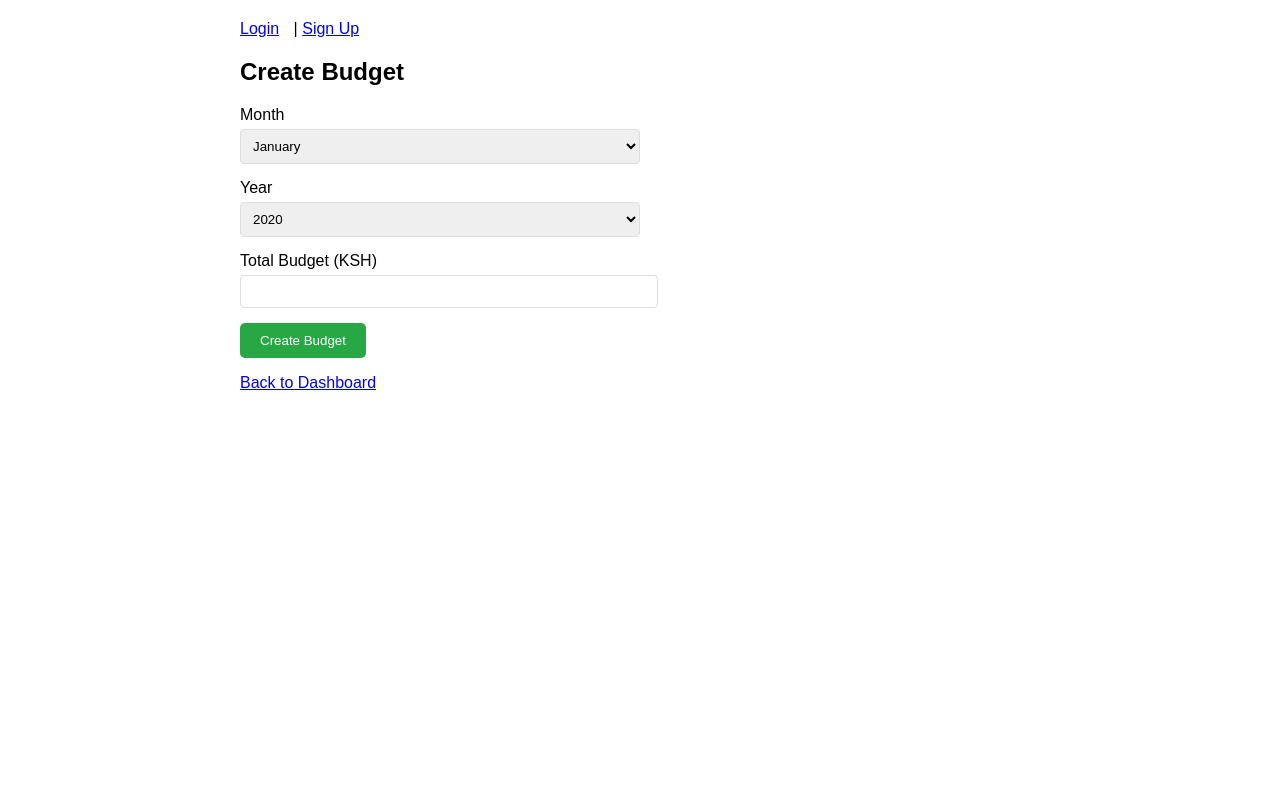
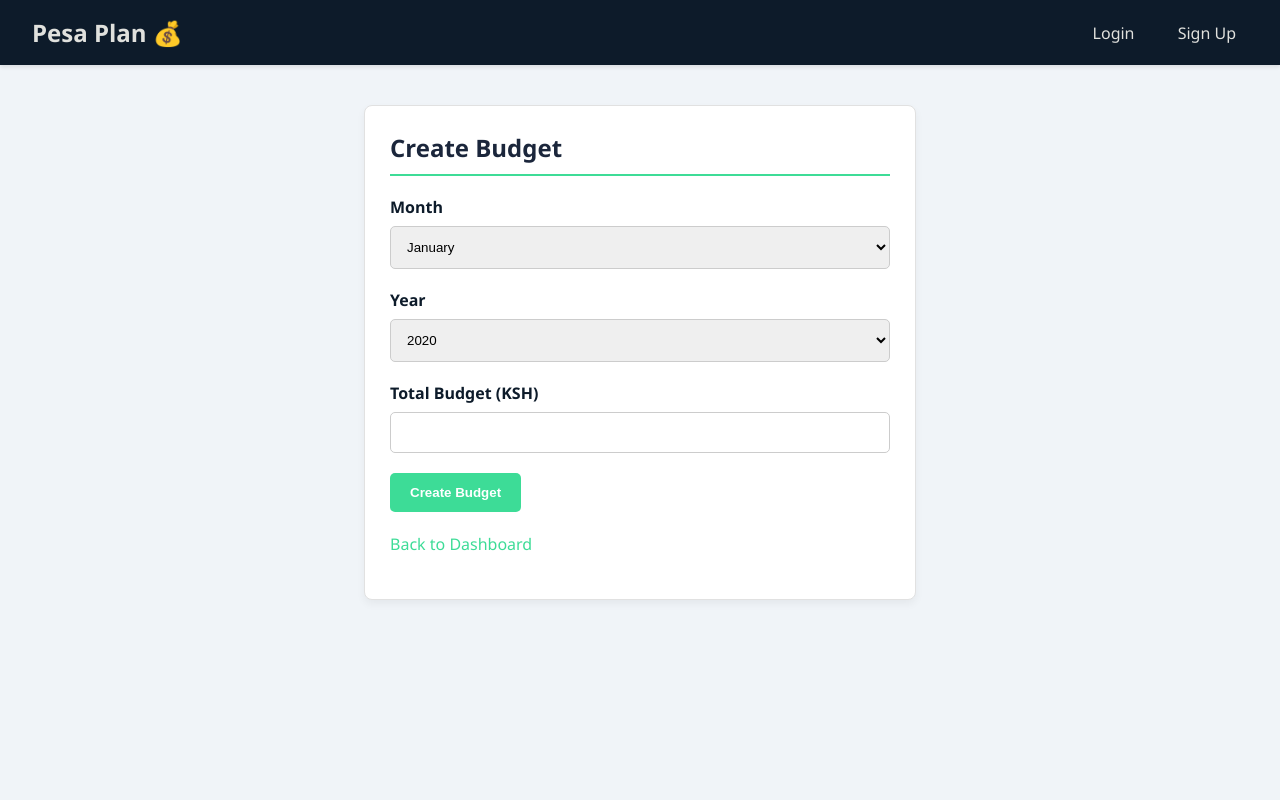
Before and after one commit to StewieC/pesaPlan, a Django app: page /budget/create/ in a window 1280 px wide. Run offline with Django 5.2, Linux system fonts and the light colour scheme.

Commit message:
changed frontend design

```diff
--- /dev/null
+++ b/finance/static/css/styles.css
@@ -0,0 +1,233 @@
+/* /static/css/styles.css */
+
+:root {
+  --dark-blue: #1B263B;
+  --very-dark-blue: #0D1B2A;
+  --accent-green: #3DDC97;
+  --light-background: #F0F4F8;
+  --light-text: #E0E1DD;
+  --dark-text: #0D1B2A;
+  --border-color: #415A77;
+  --success: #28a745;
+  --warning: #ffc107;
+  --error: #dc3545;
+}
+
+/* General Styles */
+body {
+  font-family: 'Segoe UI', Tahoma, Geneva, Verdana, sans-serif;
+  margin: 0;
+  background-color: var(--light-background);
+  color: var(--dark-text);
+  display: flex;
+  flex-direction: column;
+  min-height: 100vh;
+}
+
+main {
+  flex: 1;
+  padding: 20px;
+  max-width: 900px;
+  margin: 20px auto;
+  width: 95%;
+}
+
+h2, h3 {
+  color: var(--dark-blue);
+  border-bottom: 2px solid var(--accent-green);
+  padding-bottom: 10px;
+  margin-top: 0;
+}
+
+p {
+  line-height: 1.6;
+}
+
+a {
+  color: var(--accent-green);
+  text-decoration: none;
+  transition: color 0.3s;
+}
+
+a:hover {
+  color: var(--dark-blue);
+}
+
+/* Navigation Bar */
+.navbar {
+  background-color: var(--very-dark-blue);
+  padding: 1rem 2rem;
+  display: flex;
+  justify-content: space-between;
+  align-items: center;
+  box-shadow: 0 2px 4px rgba(0, 0, 0, 0.1);
+}
+
+.navbar-brand {
+  color: var(--light-text);
+  font-size: 1.5rem;
+  font-weight: bold;
+}
+
+.navbar-links a {
+  color: var(--light-text);
+  margin-left: 15px;
+  padding: 8px 12px;
+  border-radius: 5px;
+  transition: background-color 0.3s;
+}
+
+.navbar-links a:hover {
+  background-color: var(--dark-blue);
+  color: var(--accent-green);
+}
+
+/* Cards */
+.card {
+  background-color: #fff;
+  border-radius: 8px;
+  padding: 25px;
+  margin-bottom: 20px;
+  box-shadow: 0 4px 8px rgba(0, 0, 0, 0.05);
+  border: 1px solid #e1e1e1;
+}
+
+/* Tables */
+table {
+  width: 100%;
+  border-collapse: collapse;
+  margin: 25px 0;
+  font-size: 0.9em;
+  box-shadow: 0 4px 8px rgba(0, 0, 0, 0.05);
+}
+
+table thead tr {
+  background-color: var(--dark-blue);
+  color: #ffffff;
+  text-align: left;
+}
+
+th, td {
+  padding: 12px 15px;
+  border: 1px solid #dddddd;
+}
+
+table tbody tr {
+  border-bottom: 1px solid #dddddd;
+}
+
+table tbody tr:nth-of-type(even) {
+  background-color: #f3f3f3;
+}
+
+table tbody tr:last-of-type {
+  border-bottom: 2px solid var(--dark-blue);
+}
+
+/* Forms and Inputs */
+.form-group {
+  margin-bottom: 20px;
+}
+
+label {
+  display: block;
+  margin-bottom: 8px;
+  font-weight: 600;
+  color: var(--dark-text);
+}
+
+input[type="text"],
+input[type="number"],
+input[type="password"],
+input[type="email"],
+select {
+  width: 100%;
+  padding: 12px;
+  border: 1px solid #ccc;
+  border-radius: 5px;
+  box-sizing: border-box;
+  transition: border-color 0.3s, box-shadow 0.3s;
+}
+
+input:focus, select:focus {
+  border-color: var(--accent-green);
+  box-shadow: 0 0 5px rgba(61, 220, 151, 0.5);
+  outline: none;
+}
+
+/* Buttons */
+.btn {
+  display: inline-block;
+  padding: 12px 20px;
+  border: none;
+  border-radius: 5px;
+  color: #fff;
+  background-color: var(--accent-green);
+  font-weight: bold;
+  cursor: pointer;
+  text-align: center;
+  text-decoration: none;
+  transition: background-color 0.3s, transform 0.2s;
+  margin-right: 10px;
+}
+
+.btn:hover {
+  background-color: #2dbd81;
+  transform: translateY(-2px);
+  color: #fff;
+}
+
+.btn-secondary {
+    background-color: var(--dark-blue);
+}
+.btn-secondary:hover {
+    background-color: var(--very-dark-blue);
+}
+
+
+/* Messages & Alerts */
+.message {
+    padding: 15px;
+    margin-bottom: 20px;
+    border-radius: 5px;
+    color: #fff;
+    font-weight: 500;
+}
+.message.success {
+    background-color: var(--success);
+}
+.message.warning {
+    background-color: var(--warning);
+    color: var(--dark-text);
+}
+.message.error {
+    background-color: var(--error);
+}
+
+/* Chart Container */
+#chart-container {
+    padding: 20px;
+    margin-top: 20px;
+    background-color: #fff;
+    border-radius: 8px;
+    box-shadow: 0 4px 8px rgba(0, 0, 0, 0.05);
+}
+
+/* Responsive Design */
+@media (max-width: 768px) {
+  .navbar {
+    flex-direction: column;
+    padding: 1rem;
+  }
+  .navbar-brand {
+    margin-bottom: 1rem;
+  }
+  main {
+    padding: 15px;
+  }
+  .btn {
+    display: block;
+    width: 100%;
+    margin-bottom: 10px;
+  }
+}
--- a/finance/static/js/script.js
+++ b/finance/static/js/script.js
@@ -1,20 +1,48 @@
+// /static/js/script.js
+
 document.addEventListener('DOMContentLoaded', function() {
-  const ctx = document.getElementById('budgetChart').getContext('2d');
+  const chartCanvas = document.getElementById('budgetChart');
+
+  // Only run the chart script if the canvas element exists
+  if (chartCanvas && typeof window.chartData !== 'undefined') {
+    const ctx = chartCanvas.getContext('2d');
+
+    // New color palette for the chart
+    const chartColors = [
+        '#3DDC97', // Accent Green
+        '#415A77', // Muted Blue
+        '#778DA9', // Lighter Blue
+        '#FFC107', // Warning Yellow
+        '#0D1B2A', // Very Dark Blue
+        '#E53935'  // Error Red
+    ];
+
     new Chart(ctx, {
       type: 'pie',
       data: {
         labels: window.chartData.labels,
         datasets: [{
           data: window.chartData.data,
-        backgroundColor: ['#FF6384', '#36A2EB', '#FFCE56', '#4BC0C0', '#9966FF', '#FF9F40']
+          backgroundColor: chartColors,
+          borderColor: '#ffffff',
+          borderWidth: 2
         }]
       },
       options: {
         responsive: true,
         maintainAspectRatio: false,
         plugins: {
-        legend: { position: 'top' }
+          legend: {
+            position: 'top',
+            labels: {
+              color: '#0D1B2A', // Dark text for legend
+              font: {
+                size: 14
+              }
+            }
+          }
         }
       }
     });
+  }
 });
--- a/finance/templates/finance/base.html
+++ b/finance/templates/finance/base.html
@@ -1,54 +1,37 @@
 {% load static %}
 <!DOCTYPE html>
-<html>
+<html lang="en">
 <head>
-  <title>Pesa Plan</title>
+    <meta charset="UTF-8">
+    <meta name="viewport" content="width=device-width, initial-scale=1.0">
+    <title>Pesa Plan 💰</title>
+    <link rel="stylesheet" href="{% static 'css/styles.css' %}">
     <script src="https://cdn.jsdelivr.net/npm/chart.js"></script>
-  <style>
-    body {
-      font-family: Arial, sans-serif;
-      max-width: 800px;
-      margin: 0 auto;
-      padding: 20px;
-    }
-    .error { color: red; }
-    .success { color: green; }
-    nav { margin-bottom: 20px; }
-    a { margin-right: 10px; }
-    .btn {
-      display: inline-block;
-      padding: 10px 20px;
-      color: white;
-      text-decoration: none;
-      border-radius: 5px;
-      border: none;
-      cursor: pointer;
-    }
-    .btn:hover { opacity: 0.8; }
-    @media (max-width: 600px) {
-      body { padding: 10px; }
-      .btn { width: 100%; text-align: center; }
-      table { font-size: 14px; }
-    }
-  </style>
 </head>
 <body>
-  <nav>
+    <header class="navbar">
+        <a href="{% url 'finance:dashboard' %}" class="navbar-brand">Pesa Plan 💰</a>
+        <div class="navbar-links">
             {% if user.is_authenticated %}
-      <a href="{% url 'finance:dashboard' %}">Dashboard</a> |
-      <a href="{% url 'finance:budget_create' %}">Create Budget</a> |
+                <a href="{% url 'finance:dashboard' %}">Dashboard</a>
+                <a href="{% url 'finance:budget_create' %}">Create Budget</a>
                 <a href="{% url 'accounts:logout' %}">Logout</a>
             {% else %}
-      <a href="{% url 'accounts:login' %}">Login</a> |
+                <a href="{% url 'accounts:login' %}">Login</a>
                 <a href="{% url 'accounts:signup' %}">Sign Up</a>
             {% endif %}
-  </nav>
+        </div>
+    </header>
+
     <main>
         {% if messages %}
             {% for message in messages %}
-        <p class="{{ message.tags }}">{{ message }}</p>
+                <div class="message {{ message.tags }}" role="alert">
+                    {{ message }}
+                </div>
             {% endfor %}
         {% endif %}
+
         {% block content %}
         {% endblock %}
     </main>
--- a/finance/templates/finance/budget_create.html
+++ b/finance/templates/finance/budget_create.html
@@ -1,11 +1,10 @@
 {% extends 'finance/base.html' %}
-{% load static %}
 {% block content %}
+<div class="card" style="max-width: 500px; margin: auto;">
     <h2>Create Budget</h2>
     <form method="post">
         {% csrf_token %}
-    {{ form.month }} <!-- Hidden input for YYYY-MM -->
-    <div class="form-group">
+        {{ form.month }} <div class="form-group">
             <label for="{{ form.month_choice.id_for_label }}">Month</label>
             {{ form.month_choice }}
         </div>
@@ -18,47 +17,13 @@
             {{ form.total_amount }}
         </div>
         {% if form.errors %}
-      <p class="error">
-        {% for field in form %}
-          {% for error in field.errors %}
-            {{ error }}<br>
-          {% endfor %}
-        {% endfor %}
-        {% for error in form.non_field_errors %}
-          {{ error }}<br>
-        {% endfor %}
-      </p>
+            <div class="message error">
+                {% for field in form %}{% for error in field.errors %}{{ error }}<br>{% endfor %}{% endfor %}
+                {% for error in form.non_field_errors %}{{ error }}<br>{% endfor %}
+            </div>
         {% endif %}
-    <button type="submit" class="btn" style="background-color: #28a745;">Create Budget</button>
+        <button type="submit" class="btn">Create Budget</button>
     </form>
-  <p><a href="{% url 'finance:dashboard' %}">Back to Dashboard</a></p>
-
-  <style>
-    .form-group {
-      margin-bottom: 15px;
-    }
-    label {
-      display: block;
-      margin-bottom: 5px;
-    }
-    select, input[type="number"] {
-      width: 100%;
-      max-width: 400px;
-      padding: 8px;
-      border: 1px solid #ddd;
-      border-radius: 4px;
-    }
-    form {
-      max-width: 400px;
-    }
-    .error {
-      color: red;
-      font-size: 14px;
-    }
-    @media (max-width: 600px) {
-      select, input[type="number"] {
-        font-size: 16px;
-      }
-    }
-  </style>
+    <p style="margin-top:20px;"><a href="{% url 'finance:dashboard' %}">Back to Dashboard</a></p>
+</div>
 {% endblock %}
```
Also changed, not shown: accounts/templates/accounts/login.html (+14 -38 lines), accounts/templates/accounts/signup.html (+8 -38 lines), finance/templates/finance/allocation_create.html (+22 -12 lines), finance/templates/finance/budget_detail.html (+25 -26 lines), finance/templates/finance/dashboard.html (+20 -31 lines). Lines whose indentation alone changed are shown as unchanged.
